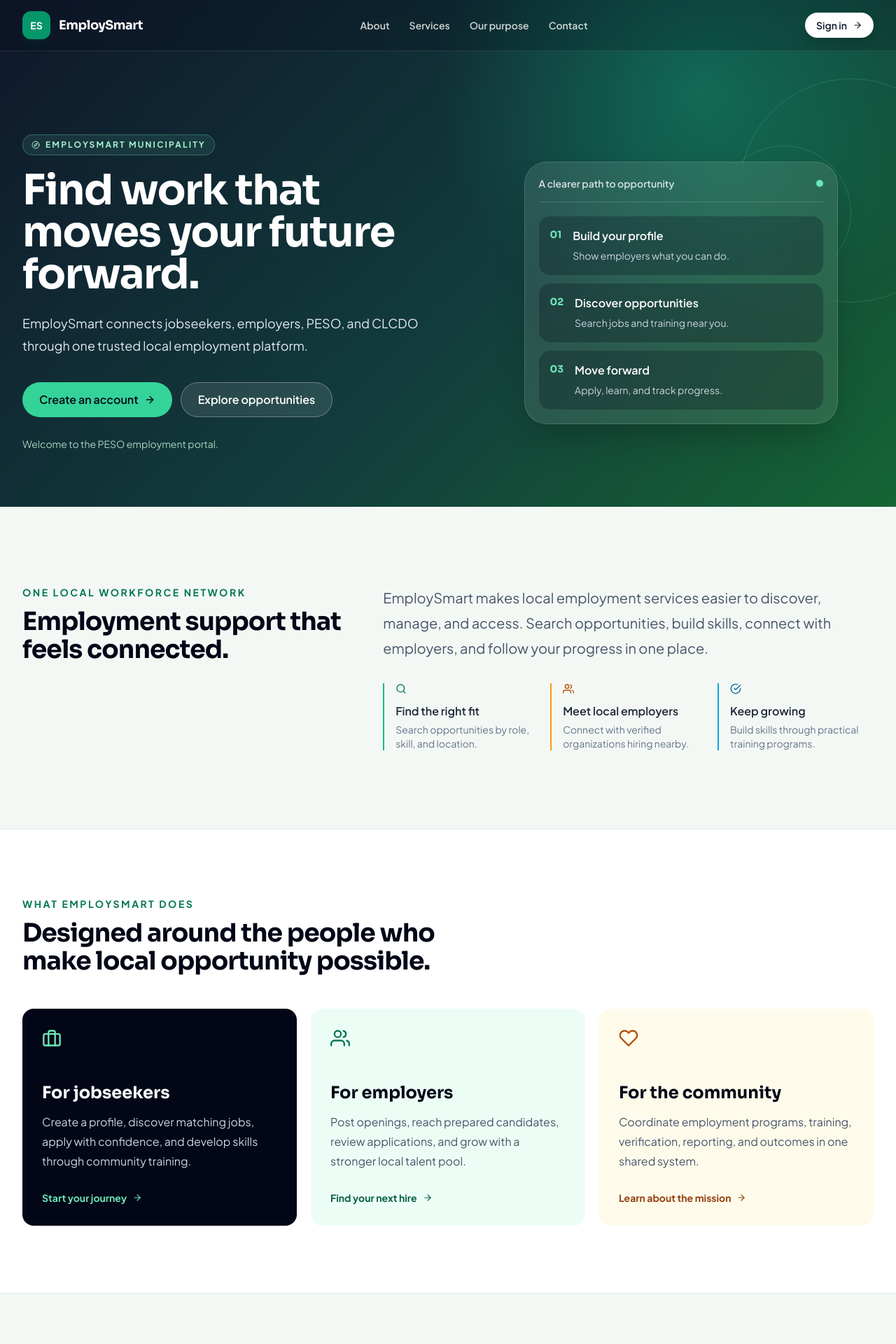
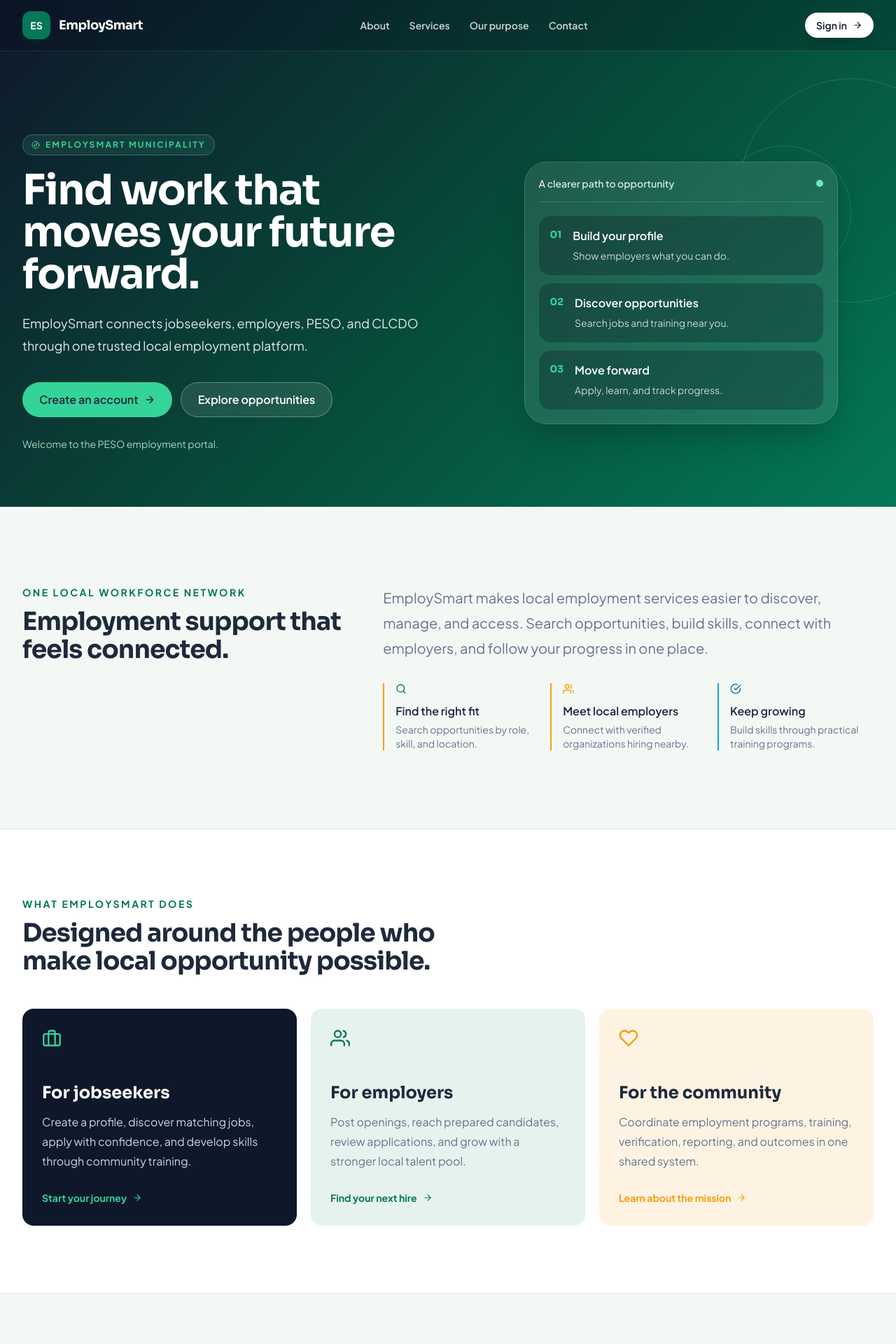
Before and after one commit to deguzmanshanmichael/EmploySmart, a React (Vite) app in the folder client/: page / in a window 1280 px wide. Shown: the top 1920 px of the page at 70% size. Built offline with nearby package versions, Linux system fonts and the light colour scheme; no server answers.

Commit message:
feat: make landing palette fully configurable

```diff
--- a/client/src/index.css
+++ b/client/src/index.css
@@ -32,6 +32,21 @@
 }
 
 @layer components {
+  .landing-page { background-color: var(--landing-background, #f4f8f5); color: var(--landing-text, #1e293b); }
+  .landing-page .bg-slate-950 { background-color: var(--landing-dark, #0f172a) !important; }
+  .landing-page .bg-white { background-color: var(--landing-surface, #ffffff) !important; }
+  .landing-page .bg-emerald-700 { background-color: var(--landing-primary, #047857) !important; }
+  .landing-page .bg-emerald-50 { background-color: color-mix(in srgb, var(--landing-primary, #047857) 10%, white) !important; }
+  .landing-page .bg-amber-50 { background-color: color-mix(in srgb, var(--landing-accent, #f59e0b) 12%, white) !important; }
+  .landing-page .bg-emerald-400 { background-color: var(--landing-primary-light, #34d399) !important; }
+  .landing-page .text-slate-950, .landing-page .text-slate-800 { color: var(--landing-text, #1e293b) !important; }
+  .landing-page .text-slate-600, .landing-page .text-slate-500, .landing-page .text-slate-400 { color: var(--landing-muted, #64748b) !important; }
+  .landing-page .border-slate-200, .landing-page .border-emerald-200 { border-color: var(--landing-border, #e2e8f0) !important; }
+  .landing-page .text-emerald-700, .landing-page .text-emerald-800 { color: var(--landing-primary, #047857) !important; }
+  .landing-page .text-emerald-300, .landing-page .text-emerald-200 { color: var(--landing-primary-light, #34d399) !important; }
+  .landing-page .text-amber-700, .landing-page .text-amber-800 { color: var(--landing-accent, #f59e0b) !important; }
+  .landing-page .border-emerald-300, .landing-page .border-emerald-500, .landing-page .border-amber-500 { border-color: var(--landing-accent, #f59e0b) !important; }
+  .landing-page .bg-emerald-600 { background-color: var(--landing-primary, #047857) !important; }
   .btn {
     @apply inline-flex items-center justify-center gap-2 px-4 py-2.5 rounded-lg font-semibold text-sm transition-all duration-200 focus:outline-none focus:ring-2 focus:ring-offset-2 disabled:opacity-50 disabled:cursor-not-allowed;
   }
--- a/client/src/pages/admin/MunicipalitySettings.jsx
+++ b/client/src/pages/admin/MunicipalitySettings.jsx
@@ -22,6 +22,14 @@ const initialState = {
   landing_logo_image: '',
   landing_primary_color: '#047857',
   landing_accent_color: '#f59e0b',
+  landing_primary_light_color: '#34d399',
+  landing_primary_dark_color: '#064e3b',
+  landing_dark_color: '#0f172a',
+  landing_background_color: '#f4f8f5',
+  landing_surface_color: '#ffffff',
+  landing_text_color: '#1e293b',
+  landing_muted_text_color: '#64748b',
+  landing_border_color: '#e2e8f0',
   landing_footer_text: '',
 }
 
@@ -170,10 +178,18 @@ export default function MunicipalitySettings() {
           </div>
         </div>
         <div className="grid gap-4 md:grid-cols-2">
-          <div className="form-group"><label className="label">Hero Image URL</label><input className="input" placeholder="https://..." value={form.landing_hero_image} onChange={(e) => setValue('landing_hero_image', e.target.value)} /><label className="mt-2 inline-flex cursor-pointer items-center gap-2 text-sm font-semibold text-blue-700"><input type="file" accept="image/jpeg,image/png,image/webp" className="sr-only" onChange={(e) => handleImageUpload('hero', e)} disabled={!!uploading} />{uploading === 'hero' ? 'Uploading...' : 'Upload from computer'}</label></div>
-          <div className="form-group"><label className="label">Logo Image URL</label><input className="input" placeholder="https://..." value={form.landing_logo_image} onChange={(e) => setValue('landing_logo_image', e.target.value)} /><label className="mt-2 inline-flex cursor-pointer items-center gap-2 text-sm font-semibold text-blue-700"><input type="file" accept="image/jpeg,image/png,image/webp" className="sr-only" onChange={(e) => handleImageUpload('logo', e)} disabled={!!uploading} />{uploading === 'logo' ? 'Uploading...' : 'Upload from computer'}</label></div>
+          <div className="form-group"><label className="label">Hero Image URL</label><input className="input" placeholder="https://..." value={form.landing_hero_image} onChange={(e) => setValue('landing_hero_image', e.target.value)} /><p className="text-xs text-gray-500">Recommended: 1920 × 900 px, landscape, JPG/PNG/WebP, maximum 5 MB.</p><label className="mt-2 inline-flex cursor-pointer items-center gap-2 text-sm font-semibold text-blue-700"><input type="file" accept="image/jpeg,image/png,image/webp" className="sr-only" onChange={(e) => handleImageUpload('hero', e)} disabled={!!uploading} />{uploading === 'hero' ? 'Uploading...' : 'Upload from computer'}</label></div>
+          <div className="form-group"><label className="label">Logo Image URL</label><input className="input" placeholder="https://..." value={form.landing_logo_image} onChange={(e) => setValue('landing_logo_image', e.target.value)} /><p className="text-xs text-gray-500">Recommended: 512 × 512 px, square, transparent PNG/WebP, maximum 5 MB.</p><label className="mt-2 inline-flex cursor-pointer items-center gap-2 text-sm font-semibold text-blue-700"><input type="file" accept="image/jpeg,image/png,image/webp" className="sr-only" onChange={(e) => handleImageUpload('logo', e)} disabled={!!uploading} />{uploading === 'logo' ? 'Uploading...' : 'Upload from computer'}</label></div>
           <div className="form-group"><label className="label">Primary Theme Color</label><input type="color" className="h-11 w-full cursor-pointer rounded-lg border border-gray-300 bg-white p-1" value={form.landing_primary_color} onChange={(e) => setValue('landing_primary_color', e.target.value)} /></div>
           <div className="form-group"><label className="label">Accent Theme Color</label><input type="color" className="h-11 w-full cursor-pointer rounded-lg border border-gray-300 bg-white p-1" value={form.landing_accent_color} onChange={(e) => setValue('landing_accent_color', e.target.value)} /></div>
+        </div>
+        <div className="grid gap-4 md:grid-cols-2">
+          {[
+            ['landing_primary_light_color', 'Primary Light'], ['landing_primary_dark_color', 'Primary Dark'],
+            ['landing_dark_color', 'Dark / Hero Base'], ['landing_background_color', 'Page Background'],
+            ['landing_surface_color', 'Surface / Cards'], ['landing_text_color', 'Main Text'],
+            ['landing_muted_text_color', 'Muted Text'], ['landing_border_color', 'Borders'],
+          ].map(([key, label]) => <div className="form-group" key={key}><label className="label">{label}</label><input type="color" className="h-11 w-full cursor-pointer rounded-lg border border-gray-300 bg-white p-1" value={form[key]} onChange={(e) => setValue(key, e.target.value)} /></div>)}
         </div>
         <div className="form-group"><label className="label">Footer Text</label><input className="input" value={form.landing_footer_text} onChange={(e) => setValue('landing_footer_text', e.target.value)} /></div>
         <div className="flex flex-wrap gap-3">
--- a/client/src/pages/public/LandingPage.jsx
+++ b/client/src/pages/public/LandingPage.jsx
@@ -21,6 +21,14 @@ const defaults = {
   landing_logo_image: '',
   landing_primary_color: '#047857',
   landing_accent_color: '#f59e0b',
+  landing_primary_light_color: '#34d399',
+  landing_primary_dark_color: '#064e3b',
+  landing_dark_color: '#0f172a',
+  landing_background_color: '#f4f8f5',
+  landing_surface_color: '#ffffff',
+  landing_text_color: '#1e293b',
+  landing_muted_text_color: '#64748b',
+  landing_border_color: '#e2e8f0',
   landing_footer_text: 'Connecting people, skills, and opportunity.',
 }
 
@@ -39,10 +47,21 @@ export default function LandingPage({ loading = false }) {
 
   if (loading) return <div className="min-h-screen bg-[#f4f8f5]" />
 
-  const themeStyle = { '--landing-primary': content.landing_primary_color, '--landing-accent': content.landing_accent_color }
+  const themeStyle = {
+    '--landing-primary': content.landing_primary_color,
+    '--landing-accent': content.landing_accent_color,
+    '--landing-primary-light': content.landing_primary_light_color,
+    '--landing-primary-dark': content.landing_primary_dark_color,
+    '--landing-dark': content.landing_dark_color,
+    '--landing-background': content.landing_background_color,
+    '--landing-surface': content.landing_surface_color,
+    '--landing-text': content.landing_text_color,
+    '--landing-muted': content.landing_muted_text_color,
+    '--landing-border': content.landing_border_color,
+  }
 
   return (
-    <div style={themeStyle} className="min-h-screen overflow-hidden bg-[#f4f8f5] text-slate-800">
+    <div style={themeStyle} className="landing-page min-h-screen overflow-hidden bg-[#f4f8f5] text-slate-800">
       <header className="absolute inset-x-0 top-0 z-20 border-b border-white/10 bg-slate-950/20 text-white backdrop-blur-md">
         <div className="mx-auto flex max-w-7xl items-center justify-between px-5 py-4 lg:px-8">
           <a href="#top" className="flex items-center gap-3">{content.landing_logo_image ? <img src={content.landing_logo_image} alt="EmploySmart" className="h-10 w-10 rounded-xl object-cover" /> : <BrandMark />}<span className="font-display text-lg font-bold tracking-tight">EmploySmart</span></a>
@@ -58,7 +77,7 @@ export default function LandingPage({ loading = false }) {
 
       <main id="top">
         <section className="relative isolate min-h-[720px] overflow-hidden bg-slate-950 text-white">
-          <div className="absolute inset-0 bg-[radial-gradient(circle_at_78%_18%,rgba(16,185,129,0.36),transparent_32%),linear-gradient(135deg,#0f172a_0%,#123c3c_55%,#166534_100%)]" style={content.landing_hero_image ? { backgroundImage: `linear-gradient(135deg, rgba(15,23,42,.9), rgba(6,78,59,.72)), url(${content.landing_hero_image})`, backgroundSize: 'cover', backgroundPosition: 'center' } : undefined} />
+          <div className="absolute inset-0" style={{ backgroundImage: content.landing_hero_image ? `linear-gradient(135deg, color-mix(in srgb, var(--landing-dark) 92%, transparent), color-mix(in srgb, var(--landing-primary-dark) 78%, transparent)), url(${content.landing_hero_image})` : 'linear-gradient(135deg, var(--landing-dark), var(--landing-primary-dark) 55%, var(--landing-primary))', backgroundSize: 'cover', backgroundPosition: 'center' }} />
           <div className="absolute -right-24 top-28 h-80 w-80 rounded-full border border-emerald-300/20" />
           <div className="absolute right-16 top-52 h-48 w-48 rounded-full border border-emerald-300/20" />
           <div className="relative mx-auto grid max-w-7xl items-center gap-14 px-5 pb-20 pt-40 lg:grid-cols-[1.05fr_.95fr] lg:px-8 lg:pt-48">
```
Also changed, not shown: 1 other file (tests, documents, lock files or other folders).
